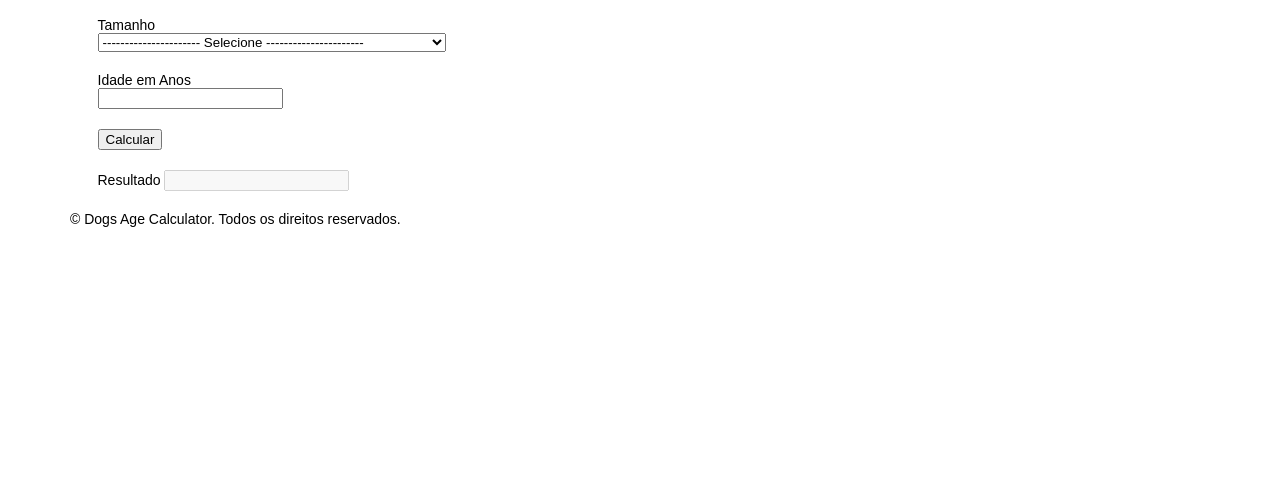
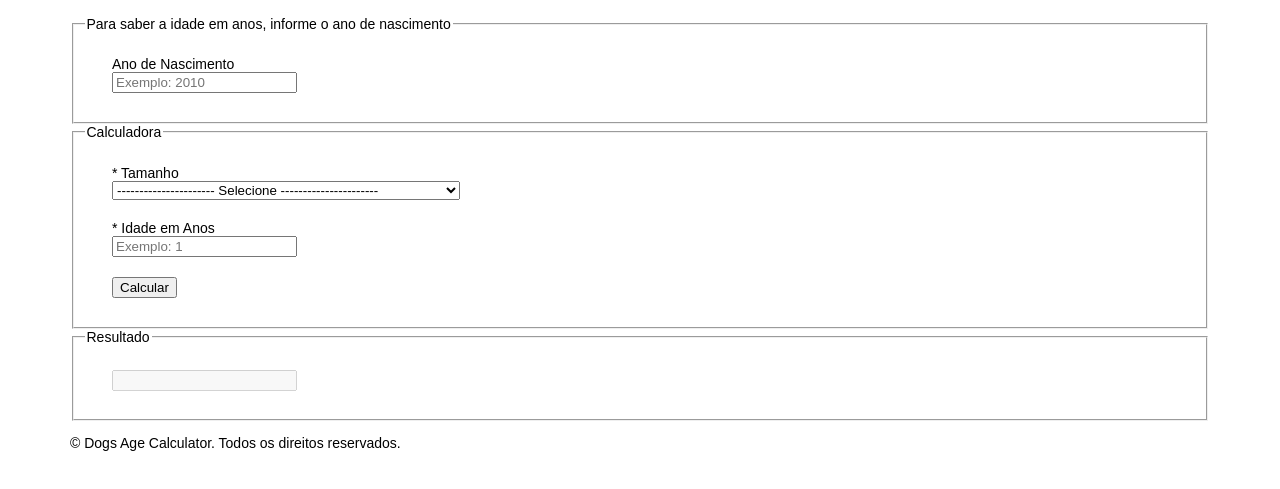
Before and after one commit to mvluz/Pets, a plain HTML site: page index.html in a window 1280 px wide. Shown: the part 121-610 px from the top of the page. Drawn offline with Linux system fonts and the light colour scheme.

Commit message:
renamed calculate.js , created common.js for generic functions and redesigned layout

```diff
--- a/index.html
+++ b/index.html
@@ -32,11 +32,27 @@
             <form action="" id="form-calc" method="post">
                 <h1 class="titulo-formulario">Calculadora de Idade Canina</h1>
 
+                <fieldset>
+                    <legend>Para saber a idade em anos, informe o ano de nascimento</legend>
                     <div class="row" style="text-align: left; margin: 20px;">
                         <div class="col-sm-2">
                             <div class="grupo-entrada">
-                            <label for="porte">Tamanho</label><br>
-                            <select id="porte" class="campo" onclick=resetClick()>
+                                <label for="dog-age">Ano de Nascimento</label>
+                                <input type="number" id="dog-birth" name="dog-birth" class="campo"
+                                    placeholder="Exemplo: 2010" onchange="ageByDogBirth(value)"
+                                    onkeyup="ageByDogBirth(value)">
+                            </div>
+                        </div>
+                    </div>
+                </fieldset>
+
+                <fieldset>
+                    <legend>Calculadora</legend>
+                    <div class="row" style="text-align: left; margin: 20px;">
+                        <div class="col-sm-2">
+                            <div class="grupo-entrada">
+                                <label for="porte">* Tamanho</label><br>
+                                <select id="porte" class="campo" onclick=resetColor(id)>
                                     <option> ---------------------- Selecione ---------------------- </option>
                                     <option value="1">Pequeno (Mini e P - 0,5 a 15 Kilos - Altura Máx. 43 cm)</option>
                                     <option value="2">Médio (15 a 25 Kilos - Altura Máx. 60 cm)</option>
@@ -49,27 +65,32 @@
                     <div class="row" style="text-align: left; margin: 20px;">
                         <div class="col-sm-2">
                             <div class="grupo-entrada">
-                            <label for="dog-age">Idade em Anos</label>
-                            <input type="number" id="dog-age" name="dog-age" type="text" class="campo" required>
+                                <label for="dog-age">* Idade em Anos</label>
+                                <input type="number" id="dog-age" name="dog-age" class="campo" placeholder="Exemplo: 1"
+                                    required>
                             </div>
                         </div>
                     </div>
 
                     <div class="row" style="text-align: left; margin: 20px;">
                         <div class="col-sm-3">
-                        <input type="button" value="Calcular" class="botao" onClick="calculate()">
+                            <input type="button" value="Calcular" class="botao" onClick="dogAgeHuman()">
                         </div>
                     </div>
-            </form>
-
+                </fieldset>
+                <fieldset>
+                    <legend>Resultado</legend>
                     <div class="row" style="text-align: left; margin: 20px;">
                         <div class="col-sm-3">
                             <div class="grupo-entrada">
-                        <label for="resultado">Resultado</label>
                                 <input type="text" id="resultado" value="" disabled>
                             </div>
                         </div>
                     </div>
+                </fieldset>
+            </form>
+
+
 
         </div>
     </main>
@@ -79,7 +100,8 @@
             <p>&copy; Dogs Age Calculator. Todos os direitos reservados.</p>
         </div>
     </footer>
-    <script src="js/calculate.js"></script>
+    <script src="js/calculations.js"></script>
+    <script src="js/common.js"></script>
 </body>
 
 </html>
--- a/js/calculate.js
+++ b/js/calculations.js
@@ -1,8 +1,10 @@
-function resetClick(id){
-    let element = document.getElementById(id);
-    element.style.color='black';
+function ageByDogBirth(value){
+
+    let dogAge = year() - value;
+    let element =  document.getElementById("dog-age")
+    element.value= dogAge;
 }
-function calculate() {
+function dogAgeHuman() {
     let age = parseFloat(document.getElementById("dog-age").value);
     let porte = parseInt(document.getElementById("porte").value);
     let result, restAge, greaterThanTwo;
@@ -60,6 +62,6 @@ function calculate() {
         }
     }
 
-    document.getElementById("resultado").value = String(result).replace(".",",") + " Anos.";
+    document.getElementById("resultado").value = String(result).replace(".",",") + " Anos humanos.";
 
 }
--- /dev/null
+++ b/js/common.js
@@ -0,0 +1,7 @@
+function resetColor(id){
+    let element = document.getElementById(id);
+    element.style.color='black';
+}
+function year () {
+    return new Date().getFullYear()
+}
```
Lines whose indentation alone changed are shown as unchanged.
